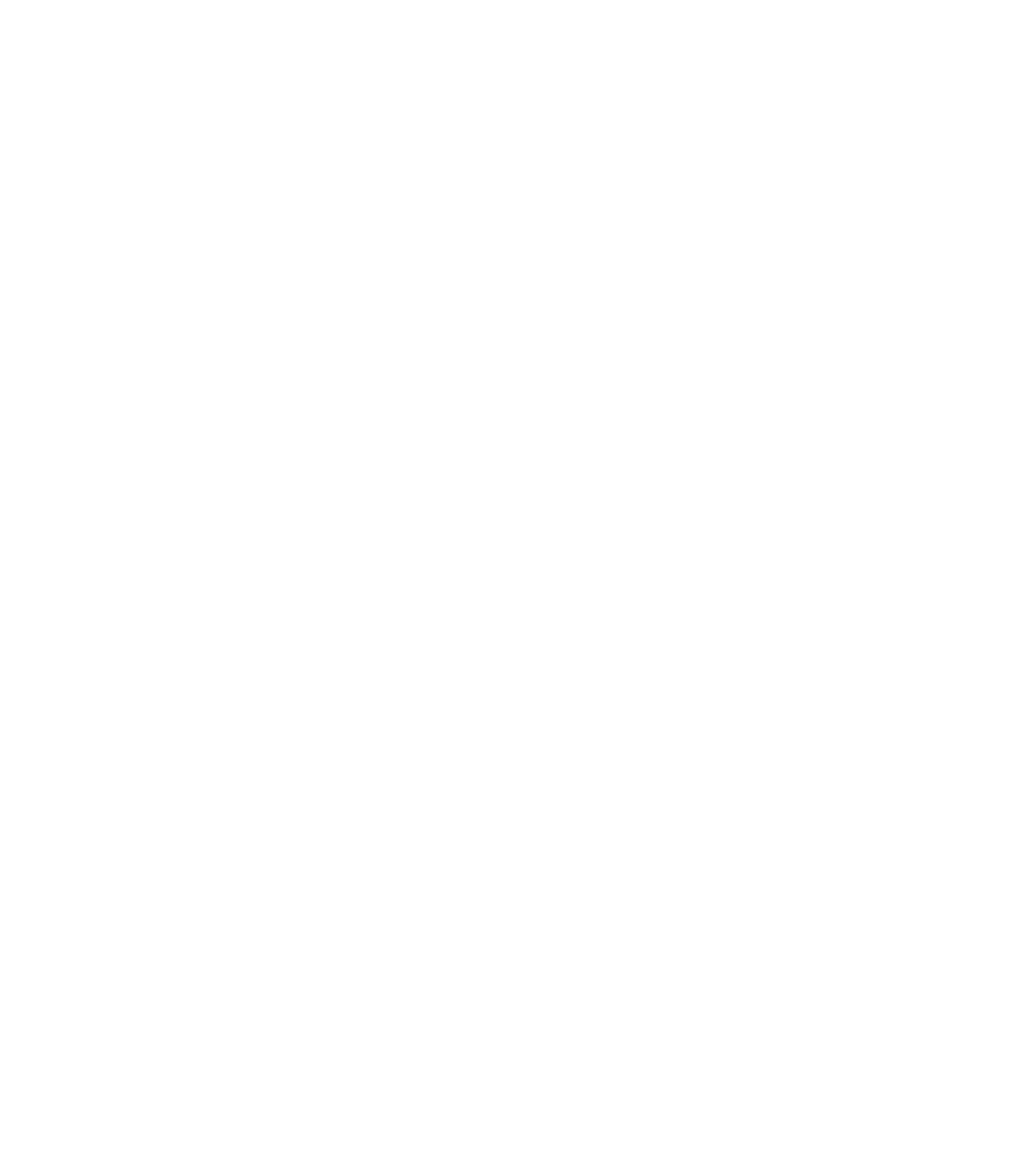
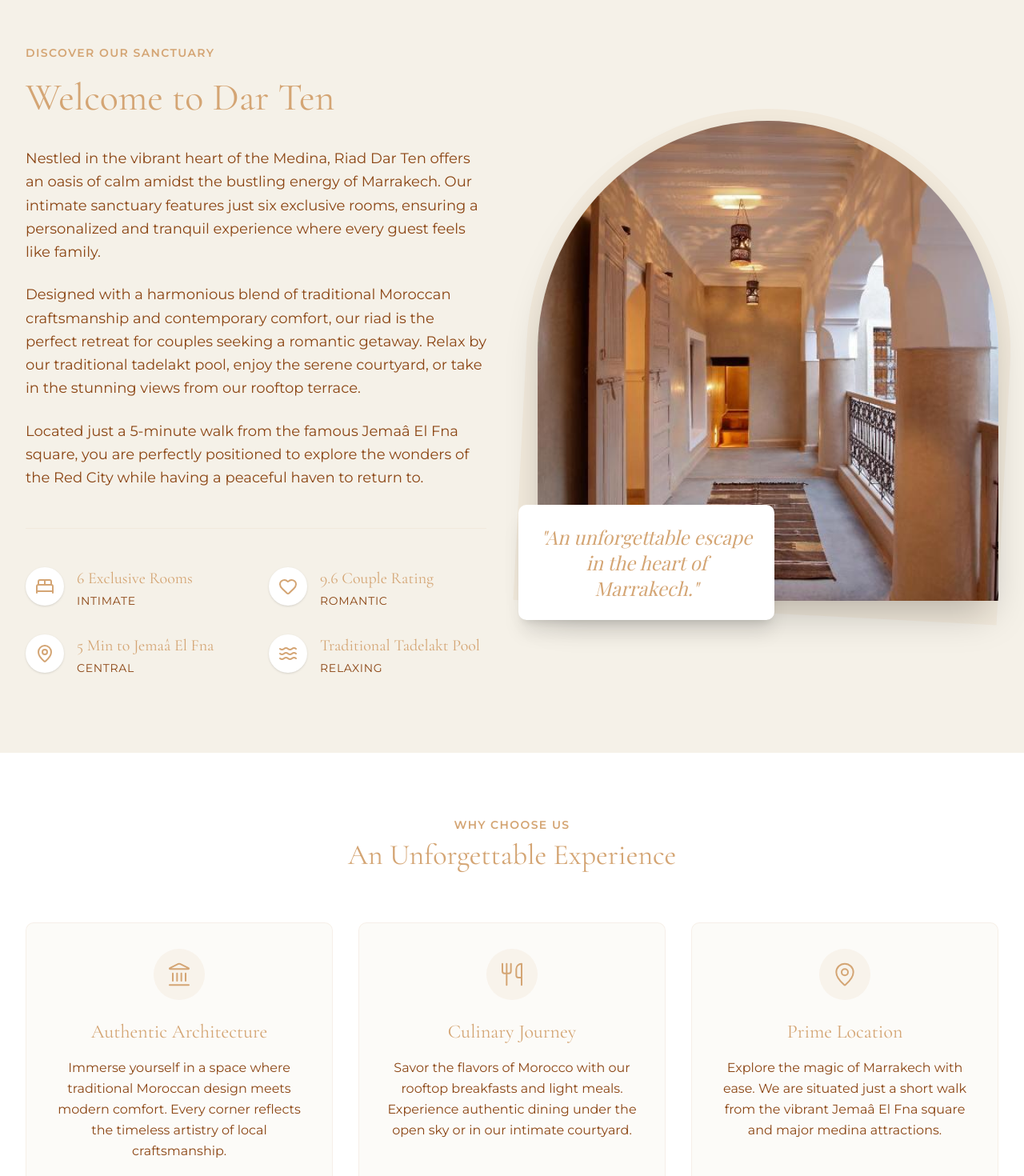
Before and after one commit to yassinejoundi/riad-dar-ten, a Next.js app: page / in a window 1280 px wide. Shown: the part 840-2310 px from the top of the page at 80% size. Before the commit the page ends 800 px from the top, so only its background shows below. Built offline with nearby package versions, Linux system fonts and the light colour scheme; a web font is replaced by a local one.

Commit message:
add the home page welcome section

```diff
--- a/app/page.tsx
+++ b/app/page.tsx
@@ -1,9 +1,13 @@
 import { HeroSection } from "@/components/home/HeroSection"
+import { WelcomeSection } from "@/components/home/WelcomeSection"
+import { FeaturedExperiences } from "@/components/home/FeaturedExperiences"
 
 export default function Home() {
   return (
     <div className="min-h-screen bg-background text-foreground font-sans">
       <HeroSection />
+      <WelcomeSection />
+      <FeaturedExperiences />
     </div>
   )
 }
--- /dev/null
+++ b/components/home/FeaturedExperiences.tsx
@@ -0,0 +1,56 @@
+import { Landmark, Utensils, MapPin } from "lucide-react";
+
+const experiences = [
+  {
+    icon: Landmark,
+    title: "Authentic Architecture",
+    description: "Immerse yourself in a space where traditional Moroccan design meets modern comfort. Every corner reflects the timeless artistry of local craftsmanship.",
+  },
+  {
+    icon: Utensils,
+    title: "Culinary Journey",
+    description: "Savor the flavors of Morocco with our rooftop breakfasts and light meals. Experience authentic dining under the open sky or in our intimate courtyard.",
+  },
+  {
+    icon: MapPin,
+    title: "Prime Location",
+    description: "Explore the magic of Marrakech with ease. We are situated just a short walk from the vibrant Jemaâ El Fna square and major medina attractions.",
+  },
+];
+
+export function FeaturedExperiences() {
+  return (
+    <section className="py-20 bg-white">
+      <div className="container mx-auto px-4 md:px-8">
+        <div className="text-center mb-16 animate-fade-in-up">
+          <span className="text-sm font-sans font-bold uppercase tracking-widest text-terracotta mb-2 block">
+            Why Choose Us
+          </span>
+          <h2 className="font-serif text-3xl md:text-4xl text-primary">
+            An Unforgettable Experience
+          </h2>
+        </div>
+
+        <div className="grid grid-cols-1 md:grid-cols-3 gap-8">
+          {experiences.map((item, index) => (
+            <div
+              key={index}
+              className="group p-8 rounded-lg bg-cream/30 border border-desert-sand/30 hover:shadow-lg hover:border-terracotta/30 transition-all duration-300 text-center animate-fade-in-up"
+              style={{ animationDelay: `${index * 150}ms` }}
+            >
+              <div className="inline-flex items-center justify-center w-16 h-16 rounded-full bg-terracotta/10 text-terracotta mb-6 group-hover:bg-terracotta group-hover:text-white transition-colors duration-300">
+                <item.icon size={32} strokeWidth={1.5} />
+              </div>
+              <h3 className="font-serif text-2xl text-primary mb-4 group-hover:text-terracotta transition-colors">
+                {item.title}
+              </h3>
+              <p className="font-sans text-muted-foreground leading-relaxed">
+                {item.description}
+              </p>
+            </div>
+          ))}
+        </div>
+      </div>
+    </section>
+  );
+}
--- /dev/null
+++ b/components/home/WelcomeSection.tsx
@@ -0,0 +1,106 @@
+import Image from "next/image"
+import { BedDouble, Heart, MapPin, Waves } from "lucide-react"
+
+const stats = [
+  {
+    icon: BedDouble,
+    label: "6 Exclusive Rooms",
+    value: "Intimate",
+  },
+  {
+    icon: Heart,
+    label: "9.6 Couple Rating",
+    value: "Romantic",
+  },
+  {
+    icon: MapPin,
+    label: "5 Min to Jemaâ El Fna",
+    value: "Central",
+  },
+  {
+    icon: Waves,
+    label: "Traditional Tadelakt Pool",
+    value: "Relaxing",
+  },
+]
+
+export function WelcomeSection() {
+  return (
+    <section className="py-24 bg-cream text-foreground overflow-hidden">
+      <div className="container mx-auto px-4 md:px-8">
+        <div className="grid grid-cols-1 lg:grid-cols-2 gap-16 items-center">
+          {/* Text Column */}
+          <div className="order-2 lg:order-1 animate-fade-in-up">
+            <h2 className="text-sm font-sans font-bold uppercase tracking-widest text-terracotta mb-4">
+              Discover Our Sanctuary
+            </h2>
+            <h3 className="font-serif text-4xl md:text-5xl text-primary mb-8 leading-tight">
+              Welcome to Dar Ten
+            </h3>
+
+            <div className="space-y-6 text-muted-foreground font-sans leading-relaxed text-lg">
+              <p>
+                Nestled in the vibrant heart of the Medina, Riad Dar Ten offers
+                an oasis of calm amidst the bustling energy of Marrakech. Our
+                intimate sanctuary features just six exclusive rooms, ensuring a
+                personalized and tranquil experience where every guest feels
+                like family.
+              </p>
+              <p>
+                Designed with a harmonious blend of traditional Moroccan
+                craftsmanship and contemporary comfort, our riad is the perfect
+                retreat for couples seeking a romantic getaway. Relax by our
+                traditional tadelakt pool, enjoy the serene courtyard, or take
+                in the stunning views from our rooftop terrace.
+              </p>
+              <p>
+                Located just a 5-minute walk from the famous Jemaâ El Fna
+                square, you are perfectly positioned to explore the wonders of
+                the Red City while having a peaceful haven to return to.
+              </p>
+            </div>
+
+            {/* Stats Grid */}
+            <div className="grid grid-cols-2 gap-8 mt-12 pt-12 border-t border-desert-sand/30">
+              {stats.map((stat, index) => (
+                <div key={index} className="flex items-start space-x-4">
+                  <div className="p-3 bg-white rounded-full shadow-sm text-terracotta">
+                    <stat.icon size={24} />
+                  </div>
+                  <div>
+                    <p className="font-serif text-xl font-medium text-primary">
+                      {stat.label}
+                    </p>
+                    <p className="text-sm text-muted-foreground uppercase tracking-wider mt-1">
+                      {stat.value}
+                    </p>
+                  </div>
+                </div>
+              ))}
+            </div>
+          </div>
+
+          {/* Image Column */}
+          <div className="order-1 lg:order-2 relative h-[600px] w-full animate-fade-in-up delay-200">
+            <div className="absolute inset-0 bg-terracotta/10 rounded-t-full rounded-b-lg transform rotate-3 scale-105 z-0" />
+            <div className="relative h-full w-full rounded-t-full rounded-b-lg overflow-hidden shadow-2xl z-10">
+              <Image
+                src="/assets/images/home/welcome.png"
+                alt="Riad Dar Ten Courtyard and Pool"
+                fill
+                className="object-cover"
+                sizes="(max-width: 768px) 100vw, 50vw"
+              />
+            </div>
+            {/* Decorative Element */}
+            <div className="absolute -bottom-6 -left-6 bg-white p-6 rounded-lg shadow-xl z-20 hidden md:block max-w-xs">
+              <p className="font-accent text-2xl text-terracotta italic text-center">
+                &quot;An unforgettable escape in the heart of Marrakech.&quot;
+              </p>
+            </div>
+          </div>
+        </div>
+      </div>
+    </section>
+  )
+}
```
Also changed, not shown: public/assets/images/home/welcome.png (added).
